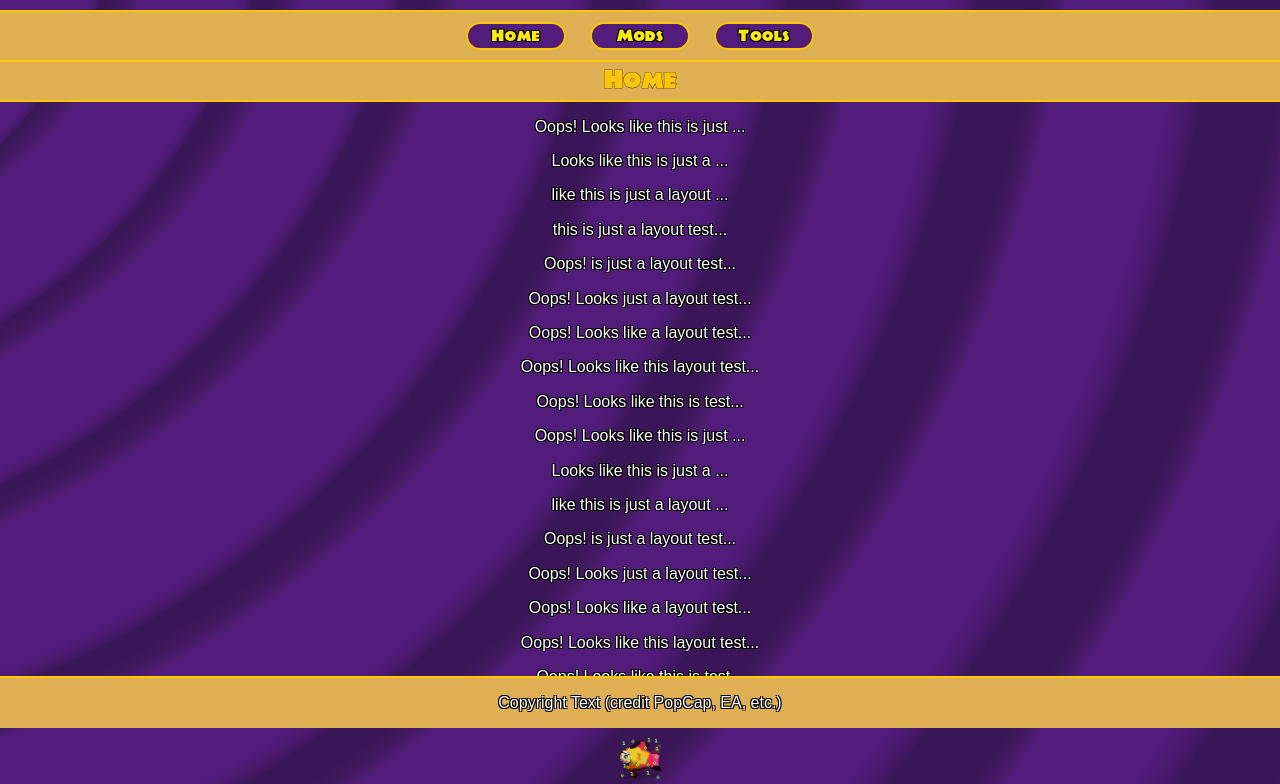
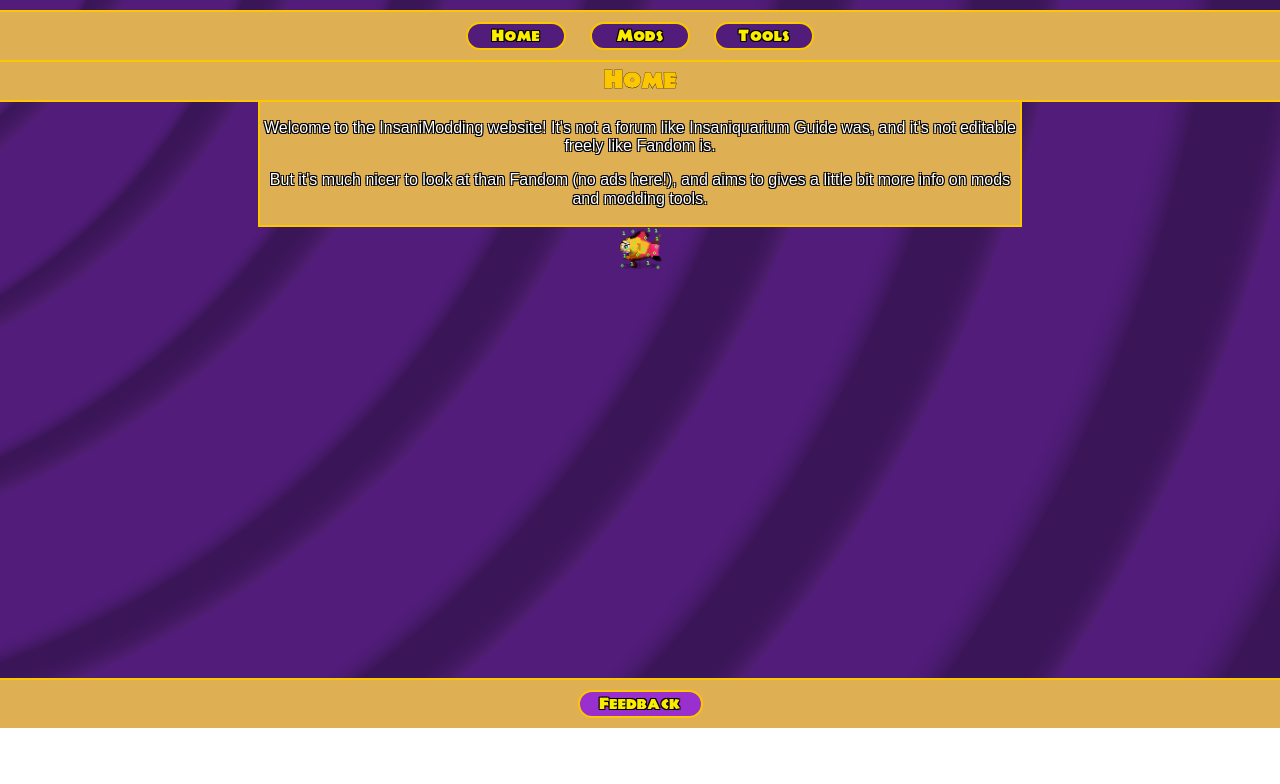
Before and after one commit to 703337/InsaniModding, a plain HTML site: page index.html in a window 1280 px wide. Shown: the part 72-856 px from the top of the page. After the commit the page ends 800 px from the top, so only its background shows below. Drawn offline with Linux system fonts and the light colour scheme.

Commit message:
v0.1.1
Finally added a modal form!

```diff
--- a/css/defaultstyle.css
+++ b/css/defaultstyle.css
@@ -14,6 +14,11 @@
 article {
     background-color: #deaf53;
     border-bottom: 2px solid #fcc600;
+}
+
+/* Article for website info on the Home page */
+article.HomepageInfo {
+    padding: 1px;
 }
 
 /* Articles for the current page's name */
@@ -173,6 +178,16 @@ button.Nav:active {
     width: 100px;
 }
 
+/* Style for the Modal Form */
+#ModalForm {
+    background-color: rgba(0, 0, 0, 0.5);
+    height: 100%;
+    position: absolute;
+        top: 0%;
+        left: 0%;
+    width: 100%;
+}
+
 /* Other Styles */
 /* Preview images for mods and tools */
 img.Preview {
--- a/css/screensize.css
+++ b/css/screensize.css
@@ -1,6 +1,14 @@
 /* Styles for screens 640px or larger */
 @media (min-width: 640px) {
     /* Container Styles */
+    /* Article for website info on the Home page */
+    article.HomepageInfo {
+        border-left: 2px solid #fcc600;
+        border-right: 2px solid #fcc600;
+        margin: auto;
+        max-width: 758px;
+    }
+
     /* Articles for mods and tools */
     article.ModTool {
         border-left: 2px solid #fcc600;
--- a/index.html
+++ b/index.html
@@ -33,24 +33,11 @@
         <article class="PageName">
             <h2>Home</h2>
         </article>
-        <p>Oops! Looks like this is just ...</p>
-        <p>Looks like this is just a ...</p>
-        <p>like this is just a layout ...</p>
-        <p>this is just a layout test...</p>
-        <p>Oops! is just a layout test...</p>
-        <p>Oops! Looks just a layout test...</p>
-        <p>Oops! Looks like a layout test...</p>
-        <p>Oops! Looks like this layout test...</p>
-        <p>Oops! Looks like this is test...</p>
-        <p>Oops! Looks like this is just ...</p>
-        <p>Looks like this is just a ...</p>
-        <p>like this is just a layout ...</p>
-        <p>Oops! is just a layout test...</p>
-        <p>Oops! Looks just a layout test...</p>
-        <p>Oops! Looks like a layout test...</p>
-        <p>Oops! Looks like this layout test...</p>
-        <p>Oops! Looks like this is test...</p>
-        <p>Huh, I guess there's still nothing here... perhaps a modal from will do...</p>
+        <article class="HomepageInfo">
+            <p>Welcome to the InsaniModding website! It's not a forum like Insaniquarium Guide was, and it's not editable freely like Fandom is.</p>
+            <p>But it's much nicer to look at than Fandom (no ads here!), and aims to gives a little bit more info on mods and modding tools.</p>
+        </article>
+
     </main>
 
     <!-- Novelty Hidden Fish -->
@@ -58,8 +45,11 @@
         <img width="43px" src="images/misc/fish.png">
     </article>
 
+    <!-- Modal Form -->
+    <iframe src="https://docs.google.com/forms/d/e/1FAIpQLSc8XJOoe0FrswOJZcIM07lIRz6WzfzBfzmEwb_o4NiD5BZheQ/viewform?embedded=true" width="640" height="928" frameborder="0" marginheight="0" marginwidth="0" id="ModalForm">Loading…</iframe>
+
     <footer>
-        <p>Copyright Text (credit PopCap, EA, etc.)</p>
+        <button id="ModalFormReveal">Feedback</button>
     </footer>
 </body>
 </html>
--- a/js/script.js
+++ b/js/script.js
@@ -1,5 +1,20 @@
 // Ensure no code is executed before the page is loaded
 $(function() {
+    // The following chunk of code is for hiding and unhiding the Modal Form
+    $("#ModalForm").hide();
+    $("#ModalFormReveal").click(function(){
+        // If the Modal Form is hidden, show it and change #ModalFormReveal's text to "Back"
+        if ($("#ModalForm").is(":hidden")) {
+            $("#ModalForm").show();
+            $("#ModalFormReveal").html("Back");
+        }
+        // Otherwise, hide the Modal Form and change #ModalFormReveal's text back to "Feedback"
+        else {
+            $("#ModalForm").hide();
+            $("#ModalFormReveal").html("Feedback");
+        }
+    });
+
     // The following code is for every article that has the ID associated with a mod or tools hosted on the site. This is done to make reordering
     // (if done for whatever reason) much easier to do in the future
     // mods.html
```
Also changed, not shown: mods.html (+4 -1 lines), tools.html (+4 -1 lines).
